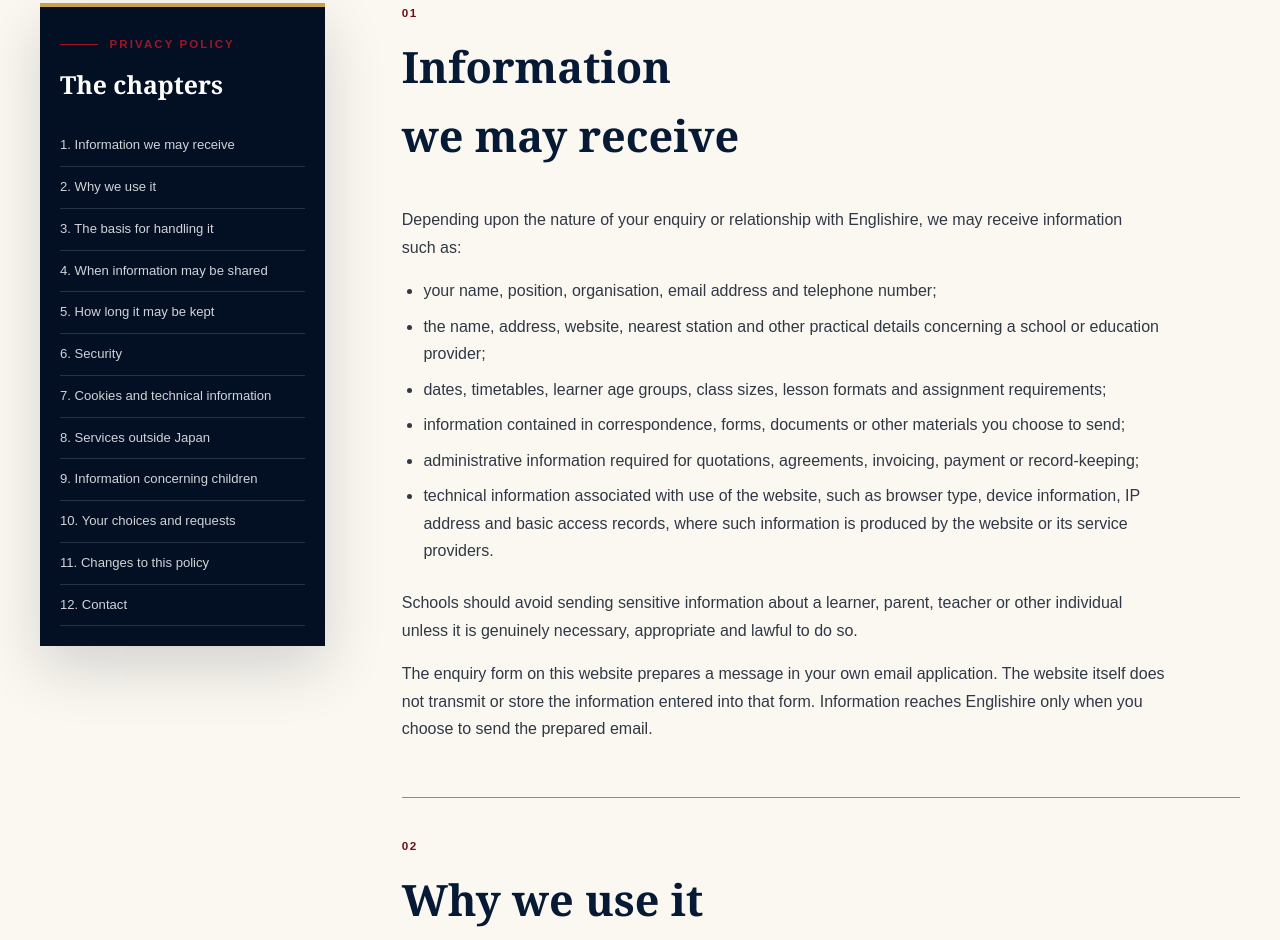
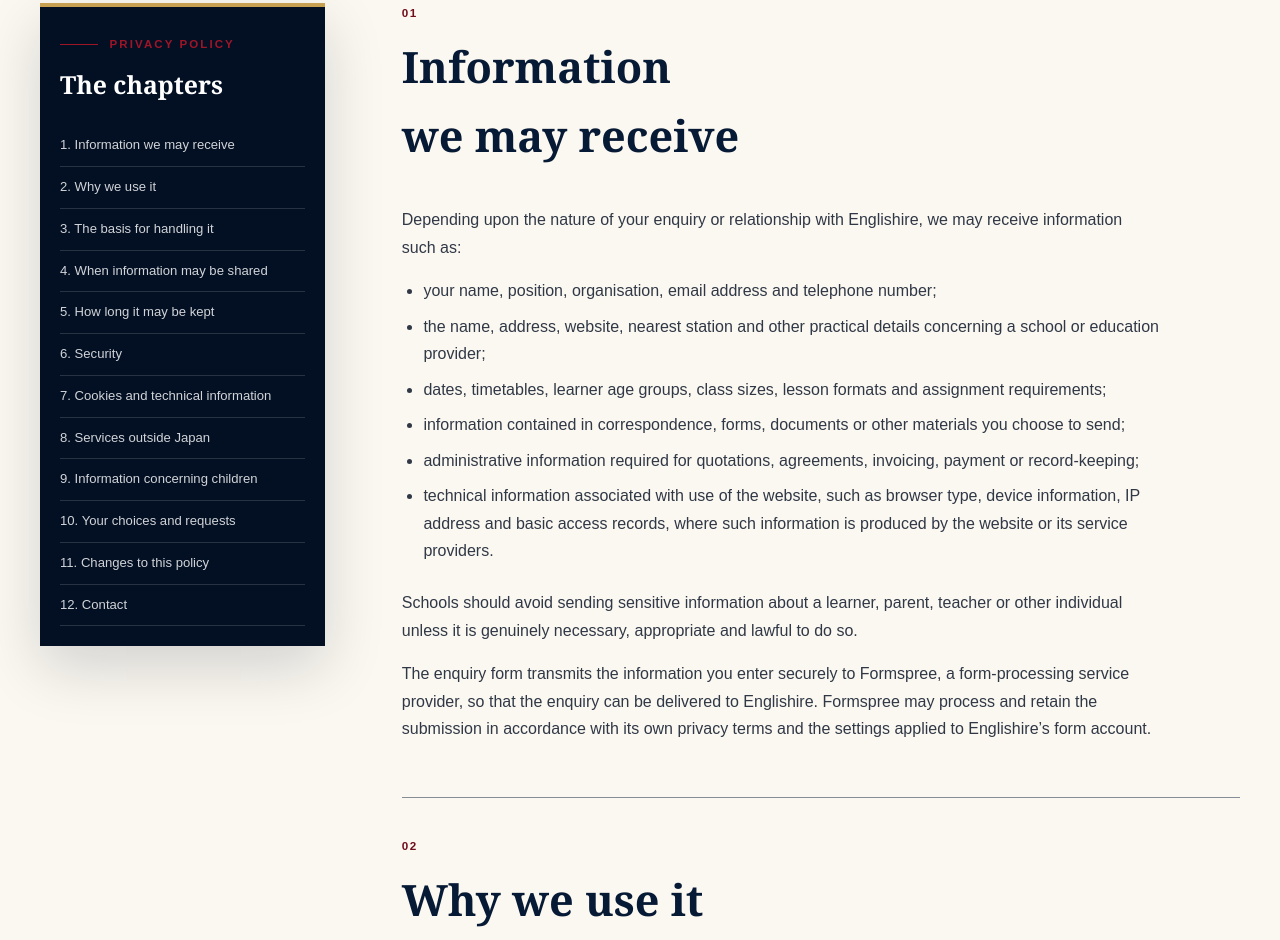
Before and after one commit to desukara/Englishire, a website: page privacy.html in a window 1280 px wide. Shown: the part 2220-3160 px from the top of the page. Drawn offline with Linux system fonts and the light colour scheme.

Commit message:
Disclose secure form processing in privacy policy

```diff
--- a/privacy.html
+++ b/privacy.html
@@ -138,7 +138,7 @@
 
             <p class="legal-page-hero__review">
               <strong>Last reviewed:</strong>
-              16 July 2026
+              20 July 2026
             </p>
           </div>
 
@@ -298,10 +298,11 @@
               </p>
 
               <p>
-                The enquiry form on this website prepares a message in your own
-                email application. The website itself does not transmit or store
-                the information entered into that form. Information reaches
-                Englishire only when you choose to send the prepared email.
+                The enquiry form transmits the information you enter securely to
+                Formspree, a form-processing service provider, so that the enquiry
+                can be delivered to Englishire. Formspree may process and retain
+                the submission in accordance with its own privacy terms and the
+                settings applied to Englishire’s form account.
               </p>
             </section>
 
```
